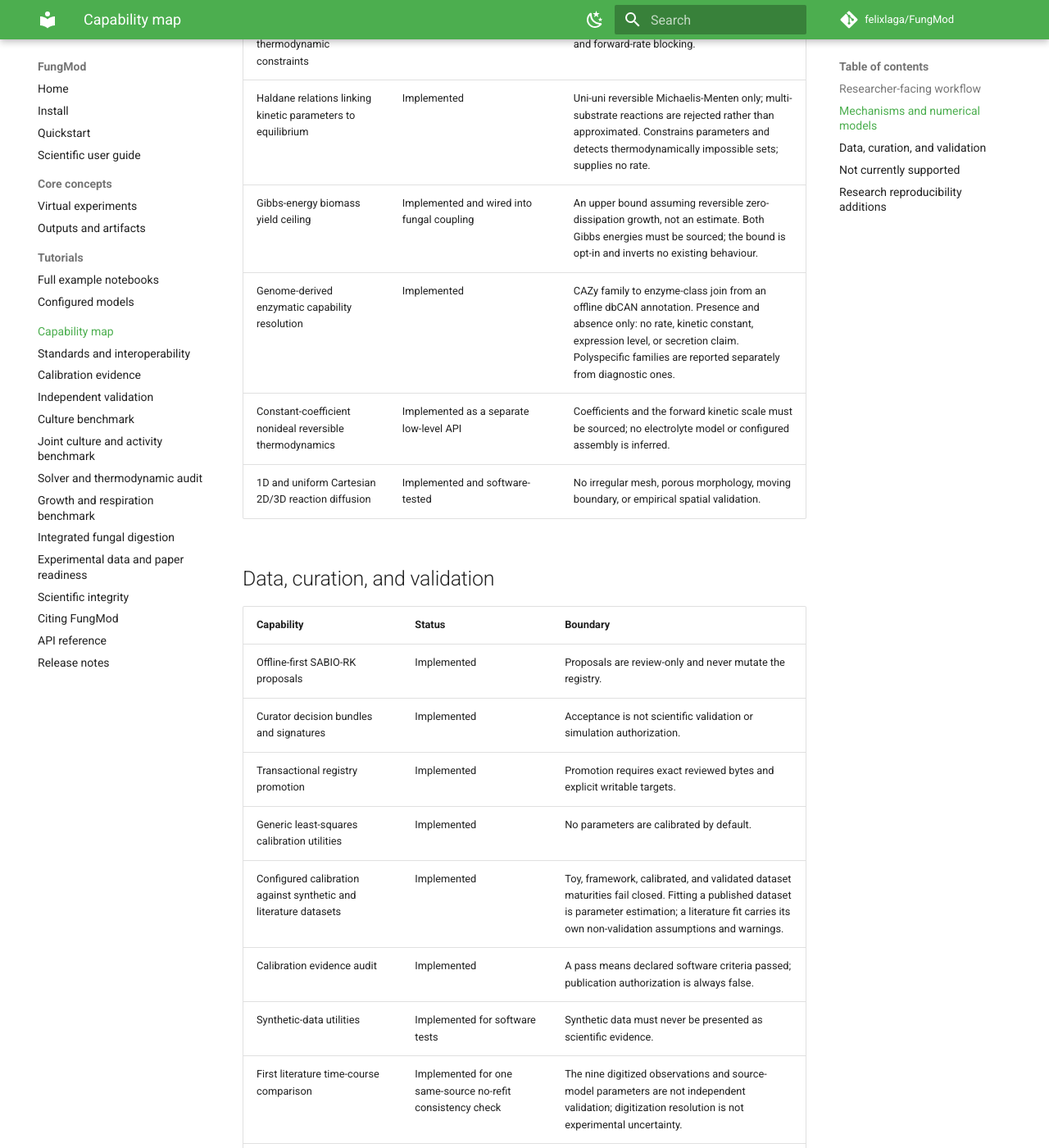
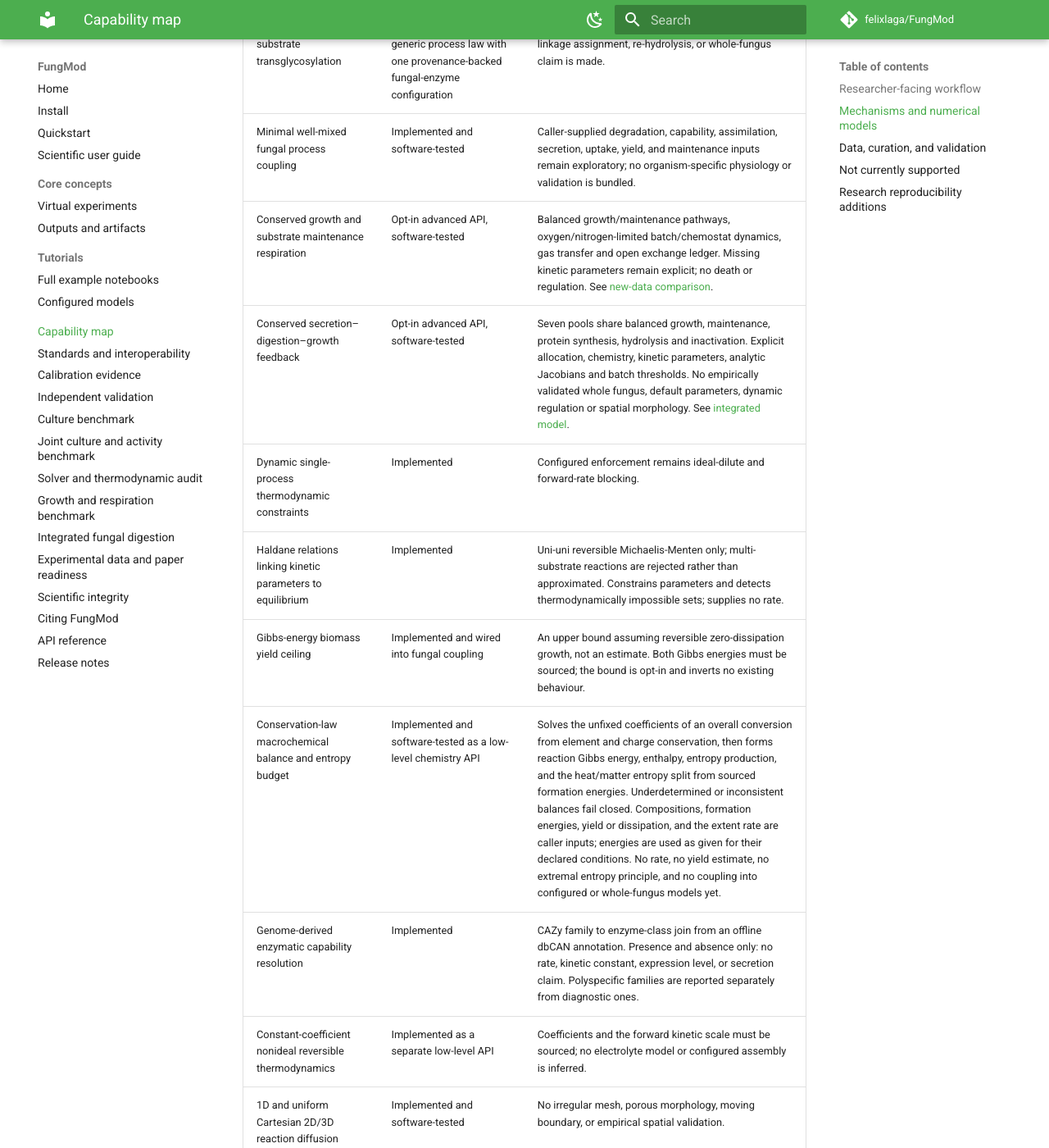
Before and after one commit to felixlaga/FungMod, an MkDocs documentation site: the page built from docs/capabilities.md, in a window 1280 px wide and 1400 px high, scrolled down 1780 px. Shown: the whole window at 82% size. Built offline with MkDocs 1.6.1 and Material for MkDocs 9.7.7, drawn with Linux system fonts in a browser that asks for light colours; comment, search, counter and statistics services are not loaded; some of the changed text lies outside the part shown.

Commit message:
Update capability map [skip ci]
Co-Authored-By: Claude Fable 5.1 <noreply@anthropic.com>

```diff
--- a/docs/capabilities.md
+++ b/docs/capabilities.md
@@ -25,6 +25,8 @@ resolve parameter identifiability or supply independent empirical evidence.
 | Capability | Status | Boundary |
 | --- | --- | --- |
 | Well-mixed process ODEs | Implemented | Unsupported geometry fails before execution. |
+| Per-state numerical tolerances and sparse spatial Jacobians | Implemented across main engines and joint culture research API | Explicit units and complete state coverage; failed/incomplete runs reject; local numerical error control is not measurement uncertainty. See [audit](solver-thermodynamic-audit.md). |
+| Coupled detailed-balance networks and free-energy equilibrium | Implemented and software-tested | Closed ideal-dilute fixed-volume isothermal elementary mass action; sourced formation energies and kinetics required. Zero-concentration entropy diagnostics are unavailable; no organism validation. |
 | First-order, mass-action, homogeneous Michaelis-Menten | Implemented | Homogeneous Michaelis-Menten is dissolved-substrate kinetics. |
 | Surface adsorption/catalysis | Implemented, generic framework | Substrate-specific accessibility and morphology remain scoped. |
 | Linear, branching, and cyclic enzyme pathways | Implemented and software-verified | Broad provenance-backed pathway biology remains partial. |
@@ -33,9 +35,12 @@ resolve parameter identifiability or supply independent empirical evidence.
 | Competitive and Haldane substrate inhibition | Implemented with provenance/maturity contracts | Framework values are artificial; the five-enzyme showcase uses separately labelled literature-reported inputs but remains unvalidated. |
 | Coupled hydrolysis and substrate transglycosylation | Implemented as a generic process law with one provenance-backed fungal-enzyme configuration | The transfer-product pool is unresolved; no product-linkage assignment, re-hydrolysis, or whole-fungus claim is made. |
 | Minimal well-mixed fungal process coupling | Implemented and software-tested | Caller-supplied degradation, capability, assimilation, secretion, uptake, yield, and maintenance inputs remain exploratory; no organism-specific physiology or validation is bundled. |
+| Conserved growth and substrate maintenance respiration | Opt-in advanced API, software-tested | Balanced growth/maintenance pathways, oxygen/nitrogen-limited batch/chemostat dynamics, gas transfer and open exchange ledger. Missing kinetic parameters remain explicit; no death or regulation. See [new-data comparison](respiration-benchmark.md). |
+| Conserved secretion–digestion–growth feedback | Opt-in advanced API, software-tested | Seven pools share balanced growth, maintenance, protein synthesis, hydrolysis and inactivation. Explicit allocation, chemistry, kinetic parameters, analytic Jacobians and batch thresholds. No empirically validated whole fungus, default parameters, dynamic regulation or spatial morphology. See [integrated model](degrading-culture.md). |
 | Dynamic single-process thermodynamic constraints | Implemented | Configured enforcement remains ideal-dilute and forward-rate blocking. |
 | Haldane relations linking kinetic parameters to equilibrium | Implemented | Uni-uni reversible Michaelis-Menten only; multi-substrate reactions are rejected rather than approximated. Constrains parameters and detects thermodynamically impossible sets; supplies no rate. |
 | Gibbs-energy biomass yield ceiling | Implemented and wired into fungal coupling | An upper bound assuming reversible zero-dissipation growth, not an estimate. Both Gibbs energies must be sourced; the bound is opt-in and inverts no existing behaviour. |
+| Conservation-law macrochemical balance and entropy budget | Implemented and software-tested as a low-level chemistry API | Solves the unfixed coefficients of an overall conversion from element and charge conservation, then forms reaction Gibbs energy, enthalpy, entropy production, and the heat/matter entropy split from sourced formation energies. Underdetermined or inconsistent balances fail closed. Compositions, formation energies, yield or dissipation, and the extent rate are caller inputs; energies are used as given for their declared conditions. No rate, no yield estimate, no extremal entropy principle, and no coupling into configured or whole-fungus models yet. |
 | Genome-derived enzymatic capability resolution | Implemented | CAZy family to enzyme-class join from an offline dbCAN annotation. Presence and absence only: no rate, kinetic constant, expression level, or secretion claim. Polyspecific families are reported separately from diagnostic ones. |
 | Constant-coefficient nonideal reversible thermodynamics | Implemented as a separate low-level API | Coefficients and the forward kinetic scale must be sourced; no electrolyte model or configured assembly is inferred. |
 | 1D and uniform Cartesian 2D/3D reaction diffusion | Implemented and software-tested | No irregular mesh, porous morphology, moving boundary, or empirical spatial validation. |
@@ -56,6 +61,8 @@ resolve parameter identifiability or supply independent empirical evidence.
 | Three independent literature sources, seven series, four enzyme preparations | Implemented | Alvarez-Gonzalez 2022 (60 min), Ariaeenejad 2020 (380 h), Cao 2015 (10 h). Only the first supplies additional conditions for within-source prediction; the other two support exploratory fitting, not predictive validation. |
 | Whole-culture biomass/substrate benchmark | Six Gelain 2020 conditions; source-model projection and fitted effective growth/loss hypothesis | 96 non-initial observations for T. harzianum P49P11, six retrospective condition holdouts plus weighting sensitivity. Missing replicate errors, substantial cellulose prediction errors; no validated organism model. See [benchmark](gelain-culture-benchmark.md). |
 | Public secretome source intake | Novy 2021 workbook preserved | Endpoint normalized spectra for T. reesei QM6a support composition review, not absolute enzyme concentration, secretion rates or kinetic parameters. |
+| A. niger growth/respiration source intake and holdouts | Two primary articles preserved and checksummed | Four unreconciled chemostat conditions support bounded exchange-rate holdouts; six single-substrate and eleven mixed-substrate conditions provide separately labelled references/gap diagnostics. External batch transfer fails; reconciled rates do not independently validate conservation. |
+| A. niger extracellular protein output | One additional primary article, four group means and reported SDs | Entire-strain holdouts compare pooled versus carbon-source-dependent ratios at a supplied growth rate. Sequential substrate conditions share cultures. Total protein is not active enzyme; component evidence does not calibrate the integrated degradation model. |
 | Cross-source exploratory fits with numerical diagnostics | Implemented | Fits five selected series and reports convergence attempts, bound proximity, and Jacobian conditioning for both candidate models. Local diagnostics do not establish identifiability, structural adequacy, or a biological mechanism. |
 | Monte Carlo, local, and global sensitivity | Implemented | Global indices assume independent explicit input distributions; no empirical biological distribution is supplied. |
 
@@ -71,8 +78,10 @@ resolve parameter identifiability or supply independent empirical evidence.
   which depends on an enzyme's activation barrier: two enzymes catalysing one
   reaction share an equilibrium constant exactly while differing in maximal rate
   by orders of magnitude;
-- resolved whole-fungus secretion, uptake, regulation, transporters, toxicity,
-  respiration, and intracellular metabolism;
+- an integrated whole-fungus model of secretion, uptake, regulation, transporters,
+  toxicity, respiration and intracellular metabolism. The new opt-in
+  macrochemical APIs now couple growth, respiration, secretion and hydrolysis,
+  but lack validated regulatory, intracellular and spatial physiology;
 - publication-grade calibration and broad external validation;
 - predictive validation on the second and third literature sources. Each of
   those provides a single condition per enzyme, so the model can be fitted to
```
